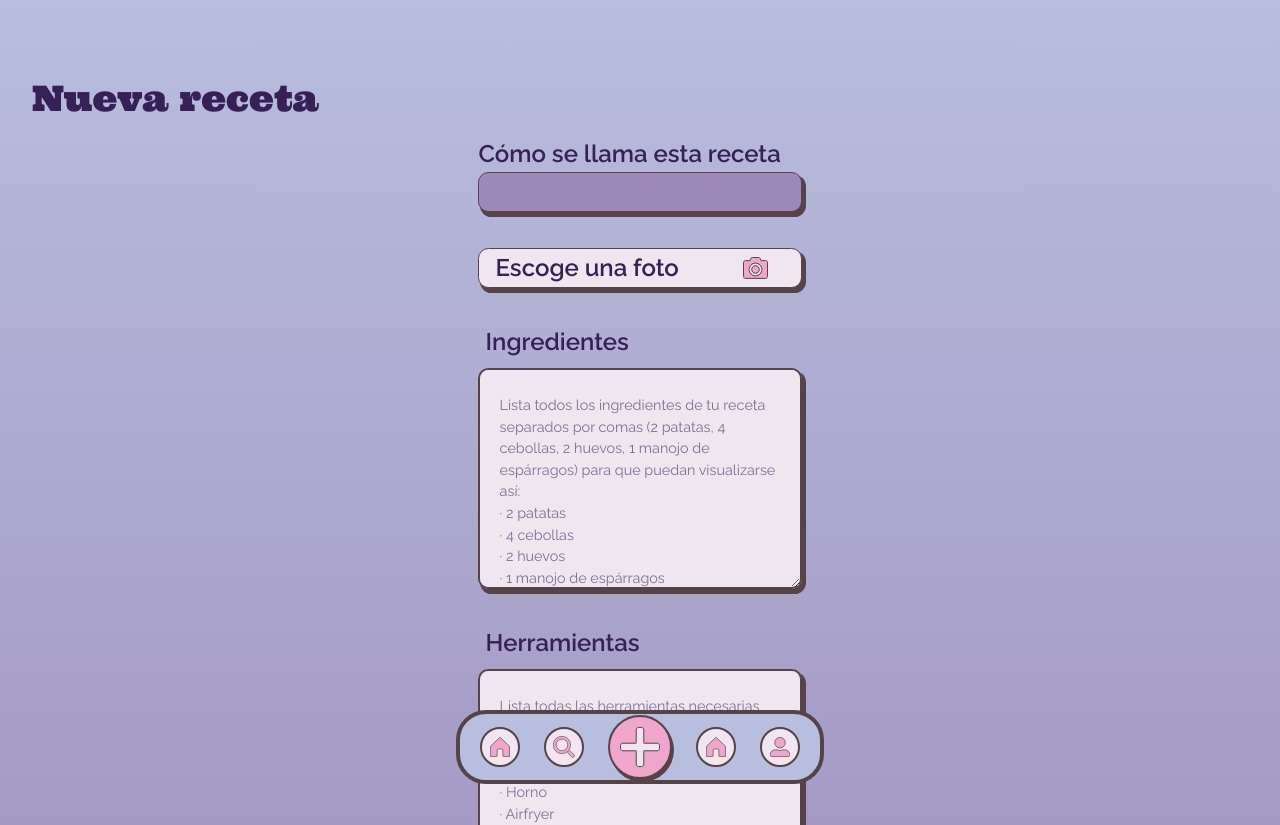
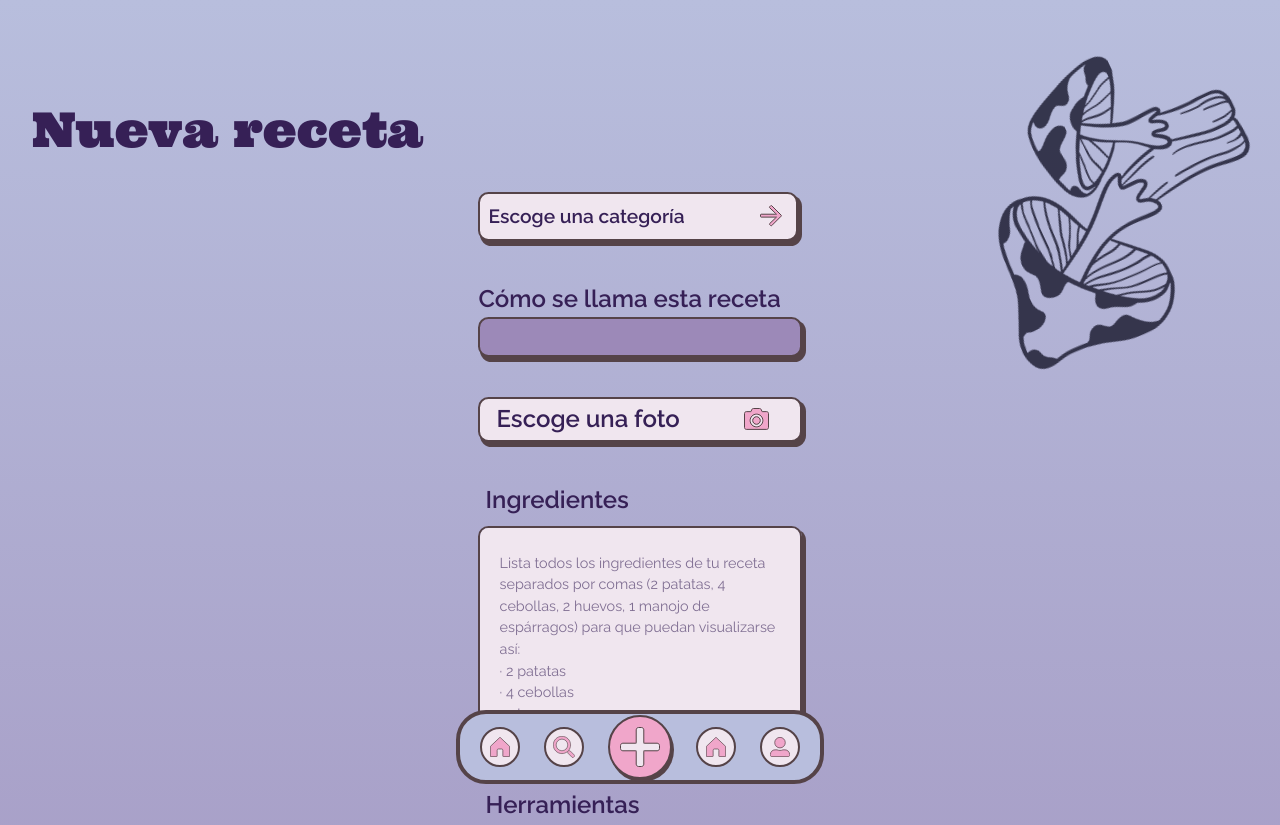
Before and after one commit to BettyLopo/Re-Setaas-Front, a React (Vite) app: page /create in a window 1280 px wide. Shown: the top 825 px of the page. Built offline with nearby package versions, Linux system fonts and the light colour scheme.

Commit message:
Create page done, added all input types

```diff
--- a/src/components/inputs/CategoryInput.jsx
+++ b/src/components/inputs/CategoryInput.jsx
@@ -1,18 +1,21 @@
 import React from 'react'
+import Button from '../buttons/Button';
 
 const CategoryInput = () => {
 
+    const categories = ['Pasta', 'Fruta', 'Ensaladas', 'Postres'];
+
   return (
-    <div>
-        <form class="max-w-sm mx-auto">
-        <label for="underline_select" class="sr-only">Underline select</label>
-        <select id="underline_select" class="block py-2.5 px-0 w-full text-sm text-gray-500 bg-brokenwhite border-[0.18rem] border-brown appearance-none dark:text-darklila dark:border-darklila focus:outline-none focus:ring-0 focus:border-gray-200">
+    <div className="w-[20.2rem] relative">
+        <form className="pt-2">
+        <label for="category" className="sr-only">Categorías</label>
+        <select id="category" className="block w-[20rem] py-2 px-2 text-ctitle font-semibold text-darklila font-raleway rounded-inp shadow-bigs bg-brokenwhite border-[0.16rem] border-brown appearance-none dark:text-darklila dark:border-darklila relative">
             <option selected>Escoge una categoría</option>
-            <option value="US">United States</option>
-            <option value="CA">Canada</option>
-            <option value="FR">France</option>
-            <option value="DE">Germany</option>
+                { categories.map((cate) => (
+                <option value={categories} className="focus:select-bg-softblue">{cate}</option>
+                ))}
         </select>
+        <img src="img/Arrow.svg" alt="" className="absolute right-[1.2rem] top-[1.3rem]"/>
         </form>
     </div>
   )
--- a/src/components/inputs/Input.jsx
+++ b/src/components/inputs/Input.jsx
@@ -10,7 +10,7 @@ const Input = ({placeholder, className, htmlFor, value, onChange, type, id}) =>
         value={value}
         placeholder={placeholder}
         onChange={onChange}
-        className={`border-[0.1rem] border-brown rounded-inp shadow-bigs placeholder:font-raleway  placeholder:text-regu text-left h-[2.5rem] placeholder:font-semibold pl-4 pt-1 ${className}`}/>
+        className={`border-[0.18rem] border-brown rounded-inp shadow-bigs placeholder:font-raleway  placeholder:text-regu text-left h-[2.5rem] placeholder:font-semibold pl-4 pt-1 ${className}`}/>
     </div>
   )
 }
--- a/src/components/inputs/InputImg.jsx
+++ b/src/components/inputs/InputImg.jsx
@@ -12,7 +12,7 @@ const InputImg = ({id, handleFileChange, className}) => {
             onChange={handleFileChange}
             className={`opacity-0 absolute cursor-pointer ${className} h-[2.5rem]`}
              />
-             <div className={`${className} h-[2.5rem] bg-brokenwhite border-[0.1rem] border-brown shadow-bigs rounded-inp flex justify-start items-center pl-4`}>
+             <div className={`${className} h-[2.8rem] bg-brokenwhite border-[0.18rem] border-brown shadow-bigs rounded-inp flex justify-start items-center pl-4`}>
              <p className='font-raleway text-regu text-darklila font-semibold'>Escoge una foto</p>
                 <img src="/img/Camera.svg" alt="" />
              </div>
--- a/src/pages/Create.jsx
+++ b/src/pages/Create.jsx
@@ -2,18 +2,24 @@ import React from 'react'
 import InputTextArea from '../components/inputs/InputTextArea'
 import InputImg from '../components/inputs/InputImg'
 import Input from '../components/inputs/Input'
+import CategoryInput from '../components/inputs/CategoryInput'
+import Button from '../components/buttons/Button'
 
 const Create = () => {
   return (
     <div className="w-screen h-full bg-gr-blue-lila">
-      <section className="flex py-[5rem] px-5 flex-col gap-5">
-         <h1 className="font-ultra text-darklila text-ptitle leading-9 pl-3">Nueva receta</h1>
-        <form action="submit" className="flex flex-col gap-9 justify-center items-center">
+      <section className="flex py-[6rem] px-5 flex-col gap-5 relative">
+        <div className="fixed -z-9 inset-0">
+            <img src="/public/img/seta_1.svg" alt="Seta decorativa" className="fixed -top-4 w-[30%] -right-5 -z-9 opacity-90 rotate-[245deg]"/>
+        </div>
+        <h1 className="font-ultra text-darklila text-[3rem] leading-9 pl-3 py-4">Nueva receta</h1>
+        <form action="submit" className="flex flex-col gap-10 justify-center items-center relative">
+          <CategoryInput className=""/>
           <div>
             <label htmlFor="titulo" className="font-raleway font-semibold text-regu text-darklila">Cómo se llama esta receta</label>
-          <Input
-          className="placeholder:text-brokenwhite w-[20.2rem] bg-lightlila"
-          id="titulo"/>
+            <Input
+            className="placeholder:text-brokenwhite w-[20.2rem] bg-lightlila"
+            id="titulo"/>
           </div>
           <InputImg
           className="w-[20.2rem] gap-[4rem]"/>
@@ -26,6 +32,10 @@ const Create = () => {
             <InputTextArea
             title="Pasos"
             placeholder={`Escribe aquí todos los pasos necesarios para que tu receta quede riquísima. Puedes hacerlo en\n · formato de lista\n · separando cada paso\n · con una coma\n (de esta forma: paso 1, paso 2, paso 3) o como párrafos enteros.`}/>
+            <div className="flex flex-row justify-center gap-7 mt-2 mb-10">
+              <Button className="bg-pink text-darklila" type="button" onClick="" text="Crear"/>
+              <Button className="bg-softblue  text-darklila" type="button" onClick="" text="Cancelar"/>
+          </div>
         </form>
       </section>
 
--- a/src/pages/Login.jsx
+++ b/src/pages/Login.jsx
@@ -12,7 +12,7 @@ const Login = () => {
         </div>
       <h1 className="text-center font-ultra text-ptitle text-darklila leading-7 my-[3.5rem]">Re<br/>(Setas)</h1>
       <div className="flex flex-col relative gap-[2rem]">
-      <label htmlFor="login" className="text-center font-ultra text-darklila text-stitle ">Inicio sesión</label>
+      <label htmlFor="login" className="text-center font-ultra text-darklila text-stitle ">Inicia sesión</label>
         <form action="" onSubmit="" id="login" className="flex flex-col justify-center gap-7">
           <Input
             placeholder="E-mail"
```
